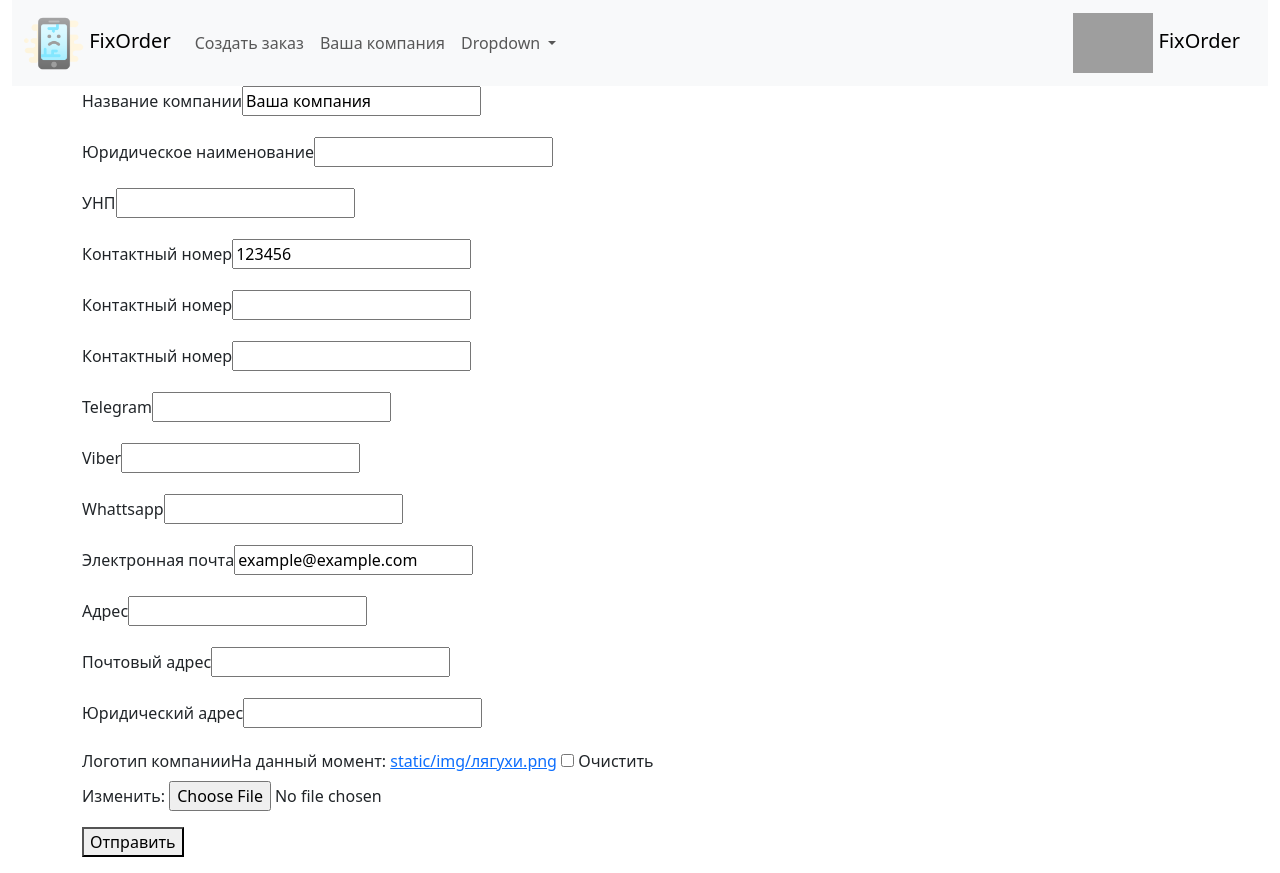
After one commit to OlegChausov/rembase, a Django app: page /company/ in a window 1280 px wide. The commit adds this page. Run offline with Django 5.2, Linux system fonts and the light colour scheme; data comes from the database, SQL or seed files in the repository; both versions use the stored data as it was after the commit; some libraries are stand-ins or nearby versions; grey boxes are pictures that could not be loaded.

Commit message:
add some company functional

```diff
--- a/conf/settings.py
+++ b/conf/settings.py
@@ -122,6 +122,9 @@ USE_TZ = True
 STATIC_URL = 'static/'
 STATICFILES_DIRS = [BASE_DIR / 'static']
 
+# MEDIA_ROOT = BASE_DIR / 'static' / 'img'
+# MEDIA_URL = '/media/'
+
 # Default primary key field type
 # https://docs.djangoproject.com/en/5.1/ref/settings/#default-auto-field
 
--- a/fixorder/models.py
+++ b/fixorder/models.py
@@ -104,9 +104,21 @@ class Order(models.Model):
     def get_delete_url(self):
         return reverse('delete', kwargs={'pk': self.pk})
 
-# class Company(models.Model):
-#     name = models.CharField(max_length=255, unique=True, db_index=True, verbose_name='Название компании')
-#     unp = models.DecimalField(min_digits=10, max_digits=10, decimal_places=2, blank=True, null=True, verbose_name='УНП')
-#     phone1 = models.CharField(max_length=20, db_index=True, verbose_name='Контактный номер')
-#     phone2 = models.CharField(max_length=20, db_index=True, verbose_name='Контактный номер')
-#     phone3 = models.CharField(max_length=20, db_index=True, verbose_name='Контактный номер')
+class Company(models.Model):
+    brand_name = models.CharField(max_length=255, unique=True, db_index=True, verbose_name='Название компании')
+    official_name = models.CharField(max_length=255, blank=True, null=True, unique=True, db_index=True, verbose_name='Юридическое наименование')
+    unp = models.DecimalField(max_digits=10, decimal_places=2, blank=True, null=True, verbose_name='УНП')
+    phone = models.CharField(max_length=20, unique=True, verbose_name='Контактный номер')
+    phone1 = models.CharField(max_length=20, blank=True, null=True, unique=True, verbose_name='Контактный номер')
+    phone2 = models.CharField(max_length=20, blank=True, null=True, unique=True, verbose_name='Контактный номер')
+    telegram = models.CharField(max_length=40, blank=True, null=True, verbose_name='Telegram')
+    viber = models.CharField(max_length=20, blank=True, null=True, verbose_name='Viber')
+    whatsapp = models.CharField(max_length=20, blank=True, null=True, verbose_name='Whattsapp')
+    email = models.EmailField(max_length=50, blank=True, null=True, verbose_name='Электронная почта')
+    adress = models.CharField(max_length=255, blank=True, null=True, unique=True, db_index=True, verbose_name='Адрес')
+    postal_adress = models.CharField(max_length=255, blank=True, null=True, unique=True, verbose_name='Почтовый адрес')
+    official_adress = models.CharField(max_length=255, blank=True, null=True, unique=True, verbose_name='Юридический адрес')
+    photo = models.ImageField(upload_to="static/img/", blank=True, null=True, verbose_name="Логотип компании")
+
+    def __str__(self):
+        return f'{self.brand_name}'
--- /dev/null
+++ b/fixorder/templates/fixorder/edit_company.html
@@ -0,0 +1,14 @@
+{% extends 'fixorder/base.html' %}
+{% block content %}
+
+<form action="" method="post" enctype="multipart/form-data">
+    {% csrf_token %}
+    <div class="form-error">{{ form.non_field_errors }}</div>
+    {% for f in form %}
+    <p><label class="form-label" for="{{ f.id_for_label }}">{{ f.label }}</label>{{ f }}</p>
+    <div class="form-error">{{ f.errors }}</div>
+    {% endfor %}
+    <p><button type="submit">Отправить</button></p>
+</form>
+
+{% endblock %}
--- a/fixorder/templates/fixorder/navbar.html
+++ b/fixorder/templates/fixorder/navbar.html
@@ -14,7 +14,7 @@
           <a class="nav-link" href="/neworder">Создать заказ</a>
         </li>
         <li class="nav-item">
-          <a class="nav-link" href="">Ваша компания</a>
+          <a class="nav-link" href="/company">Ваша компания</a>
         </li>
         <li class="nav-item dropdown">
           <a class="nav-link dropdown-toggle" href="#" role="button" data-bs-toggle="dropdown" aria-expanded="false">
@@ -29,5 +29,9 @@
         </li>
       </ul>
     </div>
+    <a class="navbar-brand" href="/">
+      <img src="/static/img/brand.png" alt="" height="60">
+      FixOrder
+    </a>
     </div>
 </nav>
--- a/fixorder/urls.py
+++ b/fixorder/urls.py
@@ -8,7 +8,8 @@ urlpatterns = [
                 path('order/<int:pk>/', views.Show_and_edit_order.as_view(), name='order'),
                 path('warrantydoc/<int:pk>/', views.Warrantydoc.as_view(), name='warrantydoc'),
                 path('commingdoc/<int:pk>/', views.Commingdoc.as_view(), name='commingdoc'),
-                path('delete/<int:pk>/', views.Delete_order.as_view(), name='delete'),
+                path('company/', views.CompanyView.as_view(), name='company'),
+                path('delete/<int:pk>/', views.DeleteOrder.as_view(), name='delete'),
 
 
 ]
--- a/fixorder/views.py
+++ b/fixorder/views.py
@@ -7,7 +7,7 @@ from django.urls import reverse_lazy, reverse
 from django.views.generic import UpdateView, ListView, CreateView, TemplateView, DetailView, DeleteView
 
 from fixorder.forms import AddOrderForm
-from fixorder.models import Order, OrderStatus
+from fixorder.models import Order, OrderStatus, Company
 
 
 # class Show_and_edit_order(UpdateView):
@@ -108,7 +108,20 @@ class Commingdoc(DetailView):
     def get_object(self, queryset=None):
         return get_object_or_404(Order.objects, pk=self.kwargs[self.pk_url_kwarg])
 
-class Delete_order(DeleteView):
+class DeleteOrder(DeleteView):
     model = Order
     success_url = "/"
     template_name = "fixorder/confirm_delete.html"
+
+class CompanyView(UpdateView):
+    model = Company
+    fields = '__all__'
+    template_name = 'fixorder/edit_company.html'
+    success_url = reverse_lazy('company')
+    context_object_name = 'form'
+    extra_context = {'title': 'Профиль компании'}
+
+    def get_object(self, queryset=None):
+        pk=1
+        obj = get_object_or_404(Company, pk=pk)
+        return obj
```
Also changed, not shown: fixorder/forms.py (+2 -23 lines), db.sqlite3.
